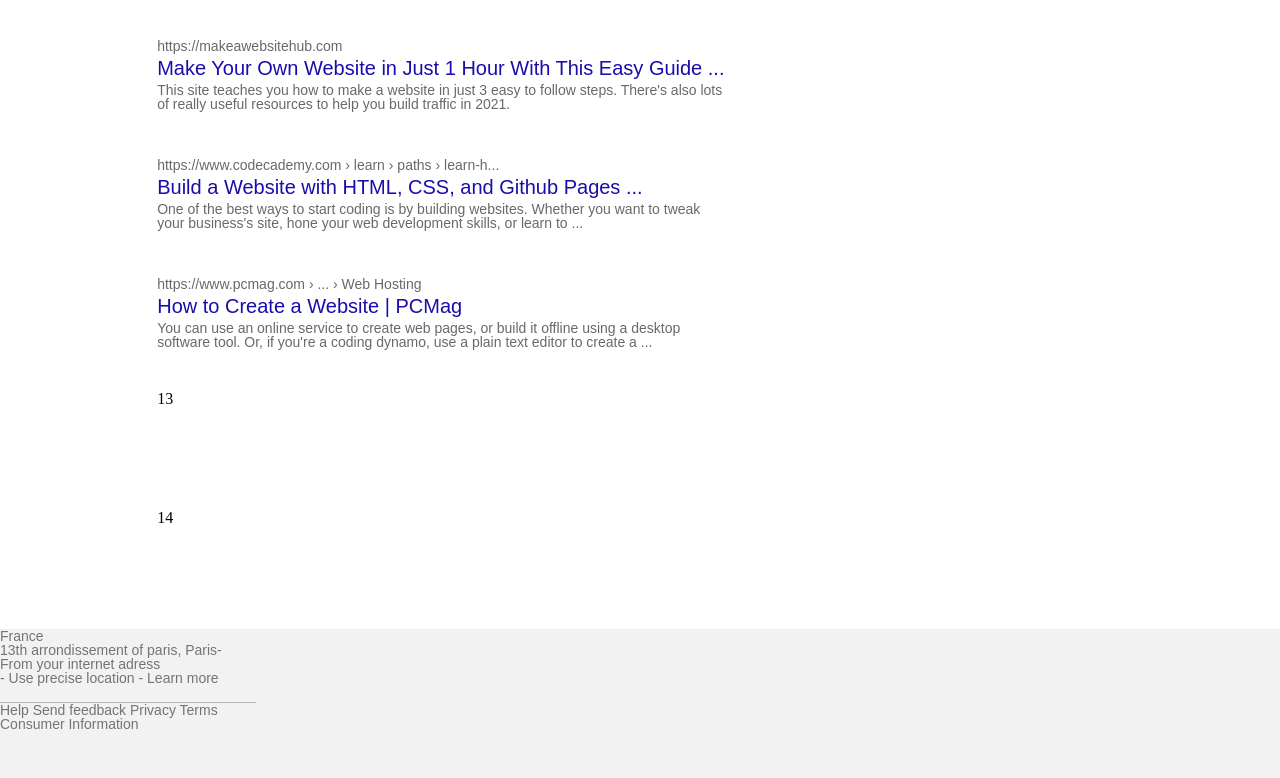
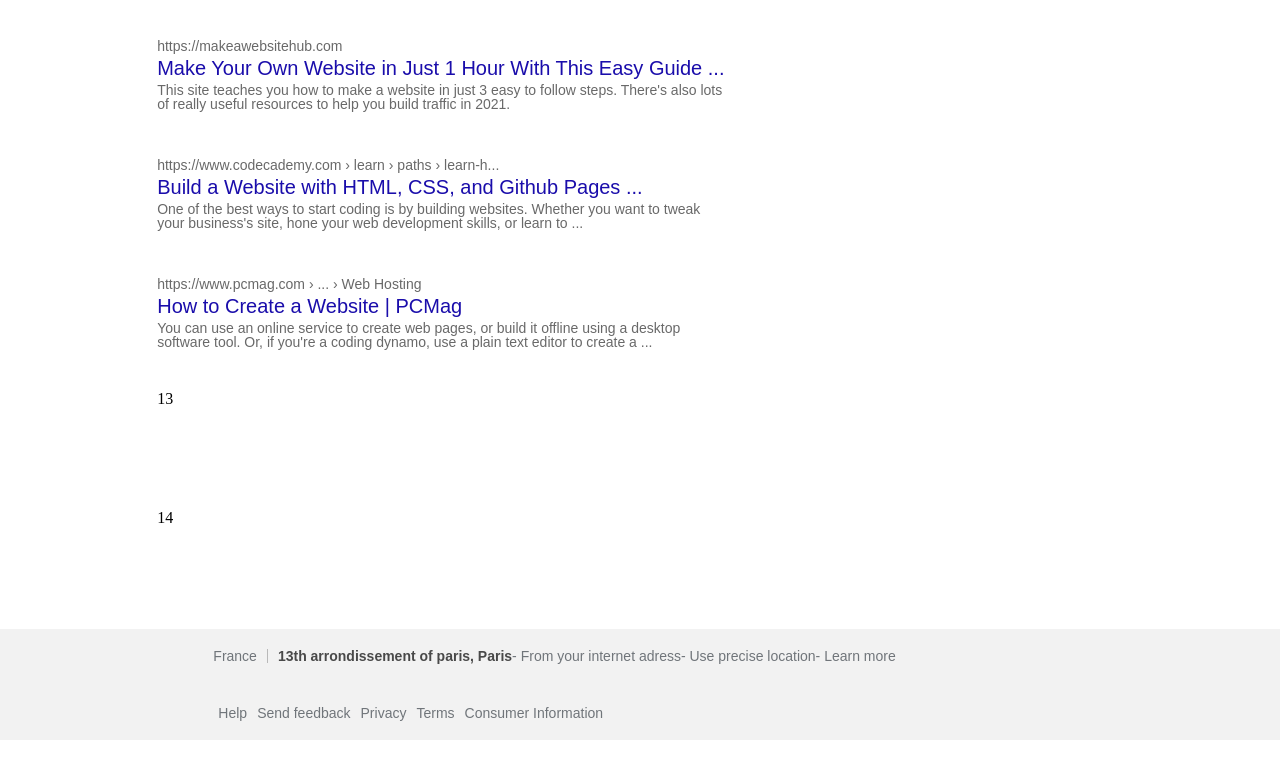
Before and after one commit to gXK07/google-search-page, a plain HTML site: page index.html in a window 1280 px wide. Shown: the part 1305-2083 px from the top of the page. After the commit the page ends 2045 px from the top, so only its background shows below. Drawn offline with Linux system fonts and the light colour scheme.

Commit message:
continue footer

```diff
--- a/index.html
+++ b/index.html
@@ -131,21 +131,23 @@
             <div class="milieu13">14</div>
         </div>
 
-        <footer class="footer">
-            <div class="haut">
-                <p id="france">France</p>
-                <p><strong>13th arrondissement of paris, Paris</strong>- From your internet adress</p>
+        <div class="footer">
+            <div class="batton"></div>
+            <div id="haut">
+                <div id="france">France</div>
+                <p style="color: rgb(73, 73, 73); font-weight: 600; padding-left: 10px;">13th arrondissement of paris, Paris </p>
+                <p>- From your internet adress</p>
                 <a>- Use precise location</a>
                 <a>- Learn more </a>
             </div>
-            <div class="bas">
+            <div id="bas">
                 <a>Help</a>
                 <a>Send feedback</a>
                 <a>Privacy</a>
                 <a>Terms</a>
                 <a>Consumer Information</a>
             </div>
-        </footer>
+        </div>
 
     </body>
 </html>
--- a/style/style.css
+++ b/style/style.css
@@ -4,7 +4,7 @@
     "header header header"
     ". middle ."
     "footer footer footer";
-    grid-template-rows: 1fr 12fr 1fr;
+    grid-template-rows: 1fr 12fr 0.75fr;
     grid-template-columns: 2.1fr 7.6fr 7.4fr;
 }
 
@@ -250,17 +250,39 @@
     font-family: arial;
     font-size: 14px;
     display: grid;
-    grid-template-areas:
-    "1 1"
-    ". 2";
-    grid-template-columns: 2fr 8fr;
-    grid-template-rows: 1fr 1fr;
+    grid-template-columns: 4fr 20fr;
+    grid-template-rows: 1fr 1px 1fr;
 }
 
-.haut{
-    grid-area: 1;
-    border-bottom: 0.1px solid rgb(185, 185, 185);
+#haut{
+    grid-column-start: 2;
+    display: flex;
+    align-items: center;
 }
-.bas{
-    grid-area: 2;
+
+#haut a p{
+    margin: 0 5px 0 5px;
 }
+#bas{
+    grid-column-start: 2;
+    grid-row-start: 3;
+    display: flex;
+    align-items: center;
+}
+
+#bas a{
+    margin: 0 5px 0 5px;
+}
+
+#france{
+    border-right: 0.1px solid rgb(185, 185, 185);
+    padding-right: 10px;
+}
+#batton{
+    grid-column-start: 1;
+    grid-column-end: 2;
+    grid-row-start: 2;
+    background-color:rgb(221, 221, 221);
+    border-bottom: 1px solid rgb(185, 185, 185);
+    display: block;
+}
```
